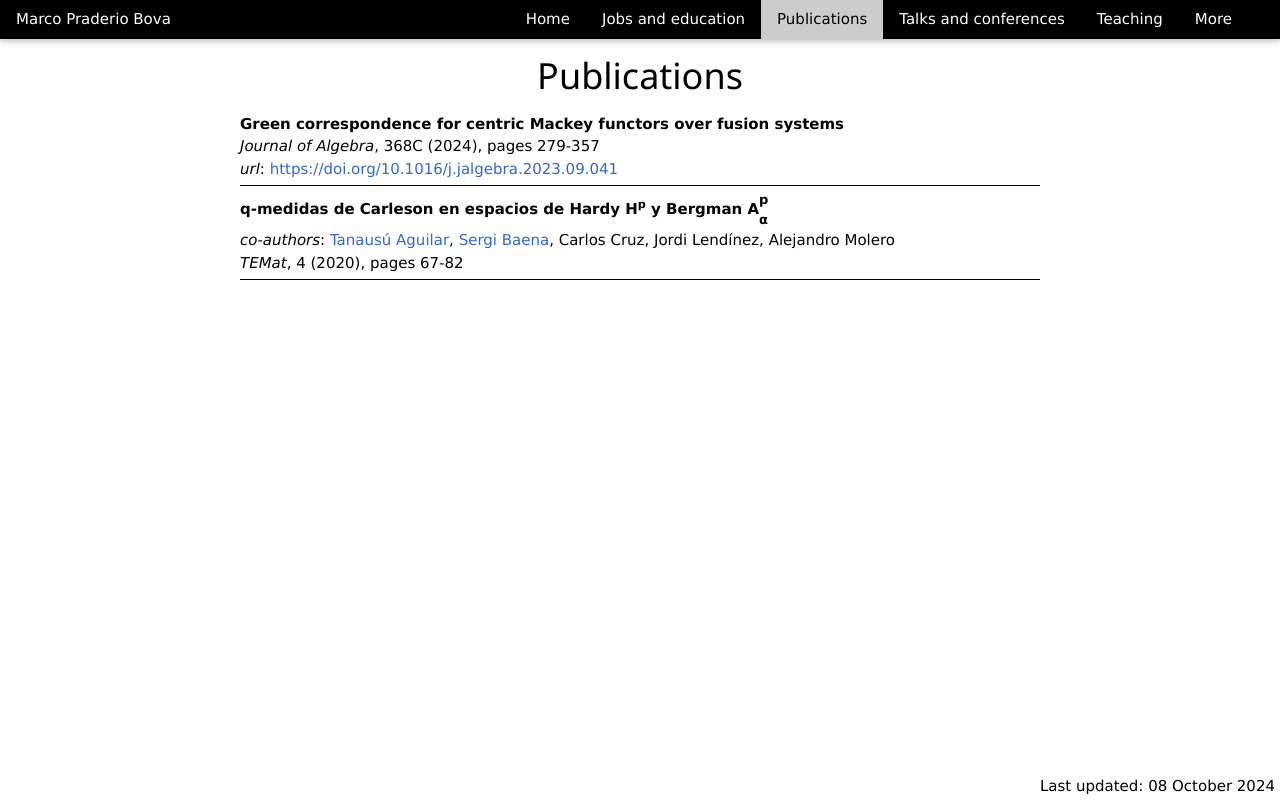
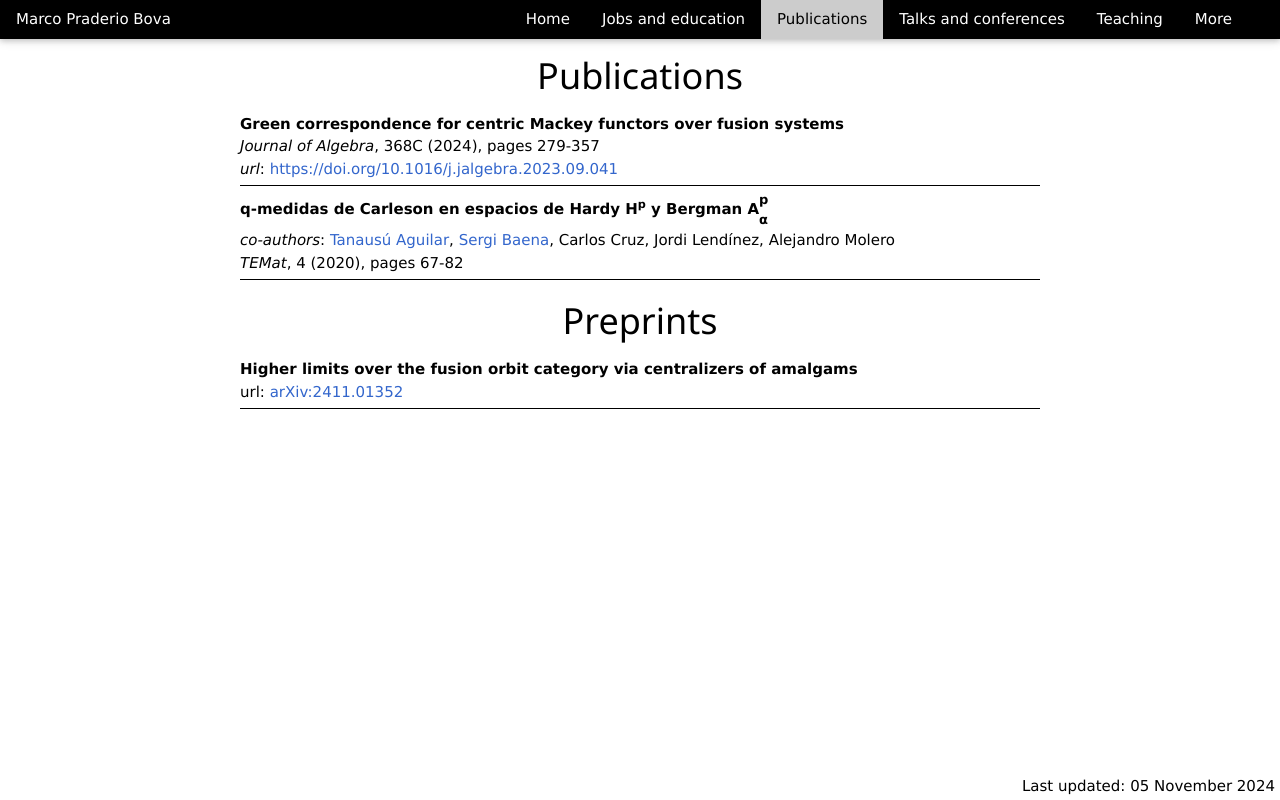
Before and after one commit to PraderioM/personal-webpage, an Angular app: page / in a window 1280 px wide. Both pictures are taken after a click on the element "Publications". Built offline with nearby package versions, Linux system fonts and the light colour scheme.

Commit message:
Added preprint.

```diff
--- a/src/app/app.component.html
+++ b/src/app/app.component.html
@@ -35,23 +35,6 @@
     </div>
   </div>
 
-  <!--&lt;!&ndash; region phantom header &ndash;&gt;-->
-  <!--&lt;!&ndash; The code below is used for padding &ndash;&gt;-->
-  <!--<div>-->
-  <!--  <div class="w3-bar">-->
-  <!--    <span class="w3-bar-item">Marco Praderio Bova</span>-->
-  <!--    <div class="bar-buttons">-->
-  <!--      <span class="w3-bar-item w3-padding w3-hide-small"></span>  &lt;!&ndash; This is used for spacing &ndash;&gt;-->
-  <!--      <span class="w3-bar-item w3-padding w3-hide-small">More</span>-->
-  <!--      <span class="w3-bar-item w3-padding w3-hide-small">Teaching</span>-->
-  <!--      <span class="w3-bar-item w3-padding w3-hide-small">Talks and conferences</span>-->
-  <!--      <span class="w3-bar-item w3-padding w3-hide-small">Publications</span>-->
-  <!--      <span class="w3-bar-item w3-padding w3-hide-small">Jobs and education</span>-->
-  <!--      <span class="w3-bar-item w3-padding w3-hide-small">Home</span>-->
-  <!--    </div>-->
-  <!--  </div>-->
-  <!--</div>-->
-  <!--&lt;!&ndash; endregion &ndash;&gt;-->
   <div class="scrollable">
   <app-home *ngIf="homeSelected"></app-home>
   <app-academic-jobs-and-education *ngIf="jobsSelected"></app-academic-jobs-and-education>
@@ -60,5 +43,5 @@
   <app-teaching *ngIf="teachingSelected"></app-teaching>
   <app-additional-information *ngIf="otherSelected"></app-additional-information>
   </div>
-  <div class="last-updated">Last updated: 08 October 2024</div>
+  <div class="last-updated">Last updated: 05 November 2024</div>
 </div>
--- a/src/app/publications/publications.component.html
+++ b/src/app/publications/publications.component.html
@@ -33,15 +33,17 @@
   <!-- endregion -->
 
   <!-- region preprints -->
-<!--  <h1 class="publications-title">Preprints</h1>-->
-<!--  <div class="publications-container">-->
-<!--    <div class="preprint">-->
-<!--      <span>Title</span>-->
-<!--      <span>co-authors</span>-->
+  <!-- region Higher limits over the fusion orbit category via centralizers of amalgams -->
+  <h1 class="publications-title">Preprints</h1>
+  <div class="preprint">
+    <span><b>Higher limits over the fusion orbit category via centralizers of amalgams</b></span>
 <!--      <span><em>submitted for publication on the ## of ### of ####</em></span>-->
-<!--      <span>url: <a class="link">arXiv:####.#####</a></span>-->
-<!--    </div>-->
-<!--  </div>-->
-  <!-- region preprints -->
+    <span>url: <a class="link">arXiv:2411.01352</a></span>
+  </div>
+  <!-- endregion -->
+  <div class="publication-separator">
+    <div class="publications-line"></div>
+  </div>
+  <!-- endregion -->
 
 </div>
```
Also changed, not shown: 3 other files (tests, documents, lock files or other folders).
